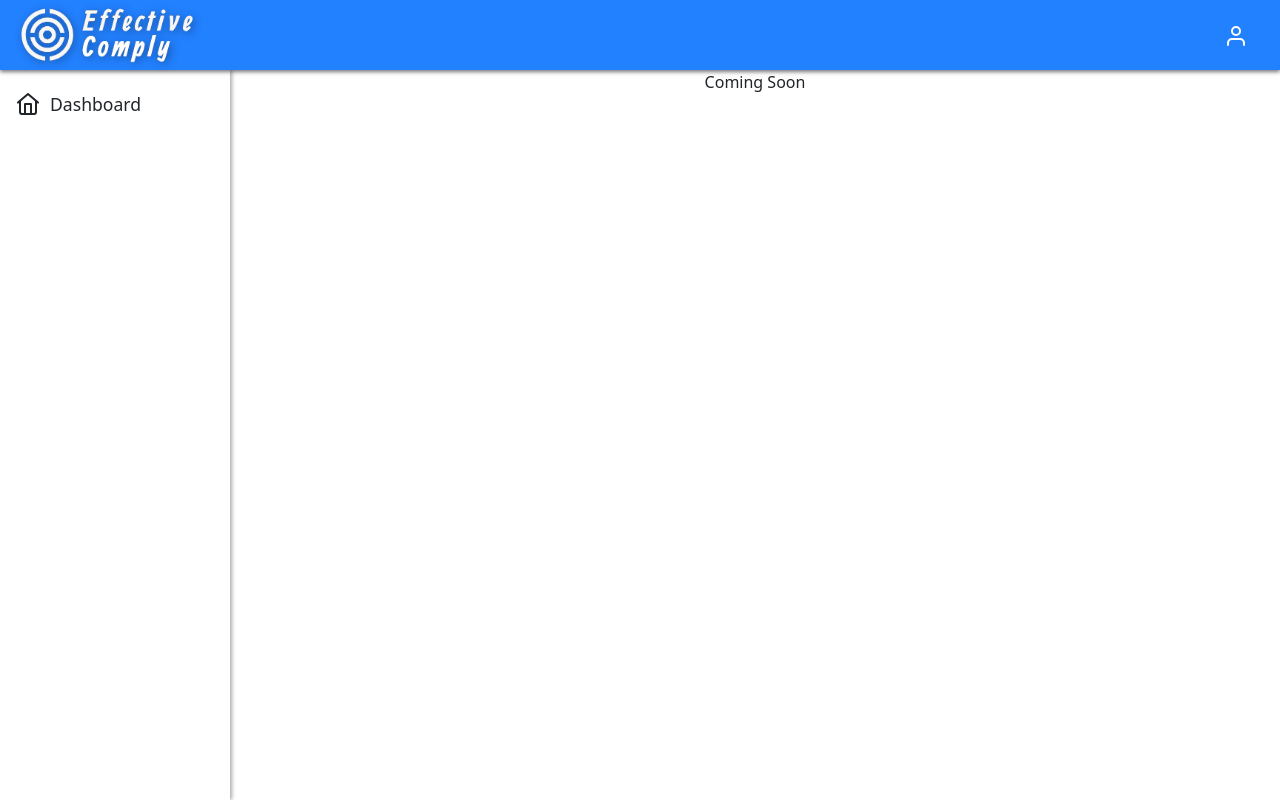
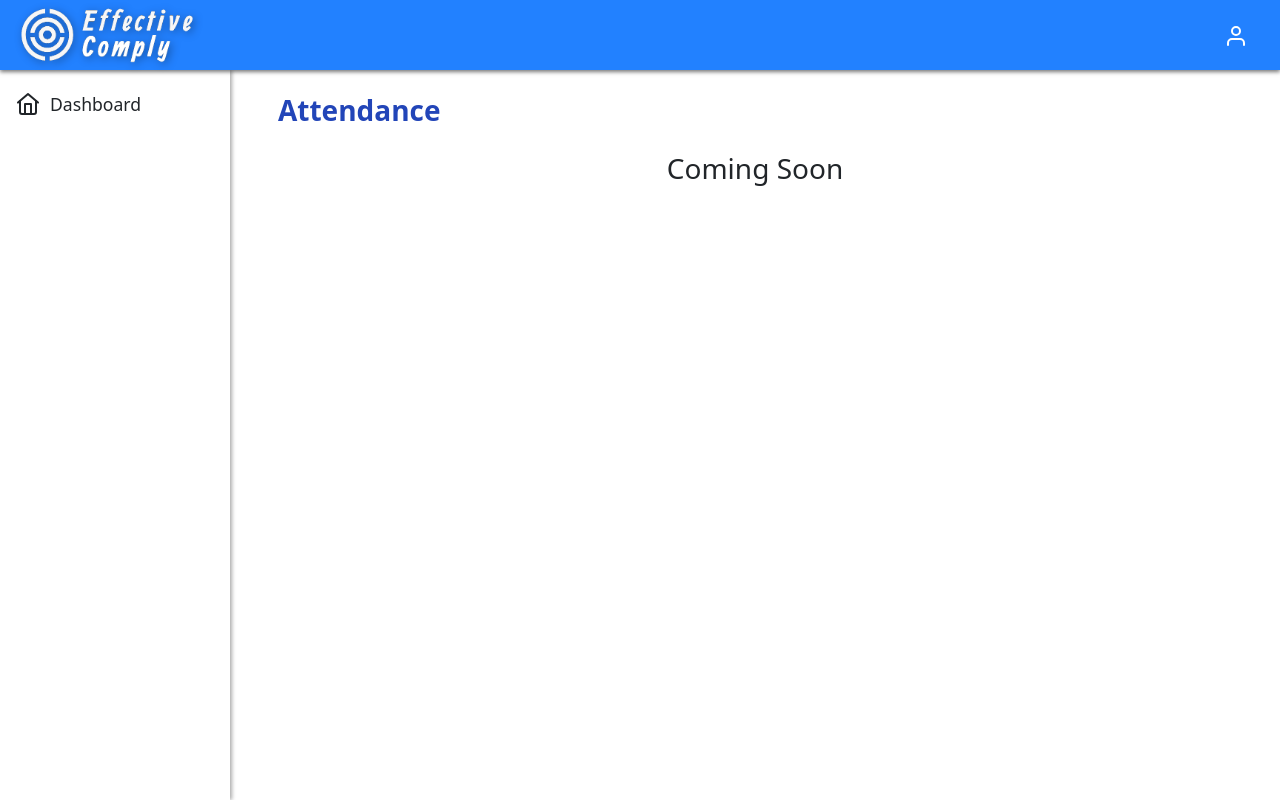
Before and after one commit to AayushGour/vite-react, a React (Vite) app: page /attendance in a window 1280 px wide. Built offline with nearby package versions, Linux system fonts and the light colour scheme; no server answers; sample sign-in values are in the browser's storage.

Commit message:
page styling adjusted, added attendance page

```diff
--- a/src/components/clients/create-client.jsx
+++ b/src/components/clients/create-client.jsx
@@ -80,8 +80,8 @@ const CreateClientComponent = (props) => {
         })
     };
     return (
-        <div className="create-client-container px-5 mx-5 pt-4 h-100 w-auto position-relative">
-            <SecondaryHeader title="Create Client" />
+        <div className="create-client-container px-5 py-4 h-100 w-auto position-relative">
+            <SecondaryHeader title="Create Client" goBack />
             <StepsComponent currentStep={currentStep} steps={formSteps} className="mt-3 mx-3" />
             <Form className='mt-4 d-flex flex-row flex-wrap gap-3 pb-4' noValidate validated={validated} onSubmit={handleSubmit}>
                 {currentStep === 1 ?
--- a/src/components/clients/manage-clients.jsx
+++ b/src/components/clients/manage-clients.jsx
@@ -72,7 +72,7 @@ const ManageClientsComponent = (props) => {
         return <Loader />
     }
     return (
-        <div className="manage-clients-container h-100 w-100 p-4">
+        <div className="manage-clients-container h-100 w-100 py-4 px-5">
             <SecondaryHeader
                 title="Manage Clients"
                 extraDetails={
--- a/src/components/employees/create-employee.jsx
+++ b/src/components/employees/create-employee.jsx
@@ -147,7 +147,7 @@ const CreateUserComponent = (props) => {
     }
 
     return (
-        <div className="create-user-container h-100 w-100 p-4">
+        <div className="create-user-container h-100 w-100 px-5 py-4">
             <SecondaryHeader goBack title="Add Employee" />
             <StepsComponent currentStep={currentStep} steps={formSteps} className="mt-3 mx-3" />
             {(role === rolesList.ADMIN || role === rolesList.SUPERADMIN) && currentStep === 1 ?
--- a/src/components/employees/manage-employees.jsx
+++ b/src/components/employees/manage-employees.jsx
@@ -84,7 +84,7 @@ const ManageUserComponent = (props) => {
         return <Loader />
     }
     return (
-        <div className="manage-employees-container h-100 w-100 p-4">
+        <div className="manage-employees-container h-100 w-100 py-4 px-5">
             <SecondaryHeader
                 title="Manage Employees"
                 extraDetails={
--- /dev/null
+++ b/src/components/main/attendance.jsx
@@ -0,0 +1,13 @@
+import React from 'react';
+import SecondaryHeader from '../utility/secondary-header';
+
+const AttendanceComponent = (props) => {
+    return (
+        <div className="attendance-container h-100 w-100 px-5 py-4">
+            <SecondaryHeader title="Attendance" />
+            <h3 className="text-center">Coming Soon</h3>
+        </div>
+    )
+}
+
+export default AttendanceComponent;
--- a/src/components/main/dashboard.jsx
+++ b/src/components/main/dashboard.jsx
@@ -43,7 +43,7 @@ const DashboardComponent = (props) => {
         })
     }
     return (
-        <div className="dashboard-container p-4 h-100 w-100">
+        <div className="dashboard-container px-5 py-4 h-100 w-100">
             <SecondaryHeader title="Dashboard" />
             <div className="cards-container d-flex flex-row flex-wrap gap-3">
                 {loaderFlag ? <Loader />
--- a/src/components/main/router.component.jsx
+++ b/src/components/main/router.component.jsx
@@ -9,6 +9,7 @@ import LoginComponent from './login';
 import CreateUserComponent from '../employees/create-employee';
 import DashboardComponent from './dashboard';
 import SignupComponent from './signup';
+import AttendanceComponent from './attendance';
 
 const RouterComponent = (props) => {
     return (
@@ -27,7 +28,7 @@ const RouterComponent = (props) => {
                     <Route path="create-client" element={<CreateClientComponent />} />
                 </Route>
 
-                <Route path="attendance" element={"Coming Soon"} />
+                <Route path="attendance" element={<AttendanceComponent />} />
             </Route>
             <Route path="*" element={<Navigate to="/" />} />
         </Routes>
```
